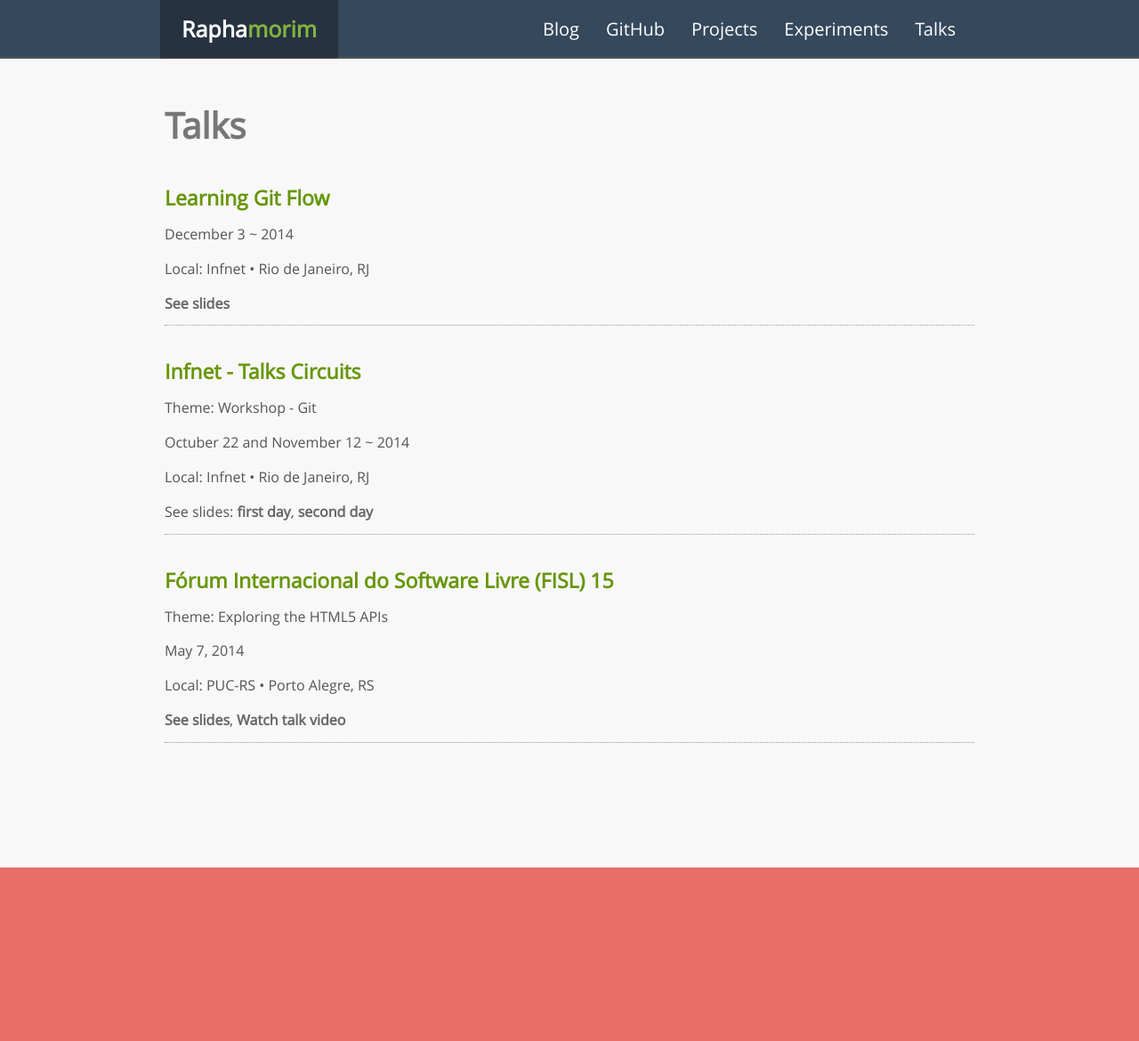
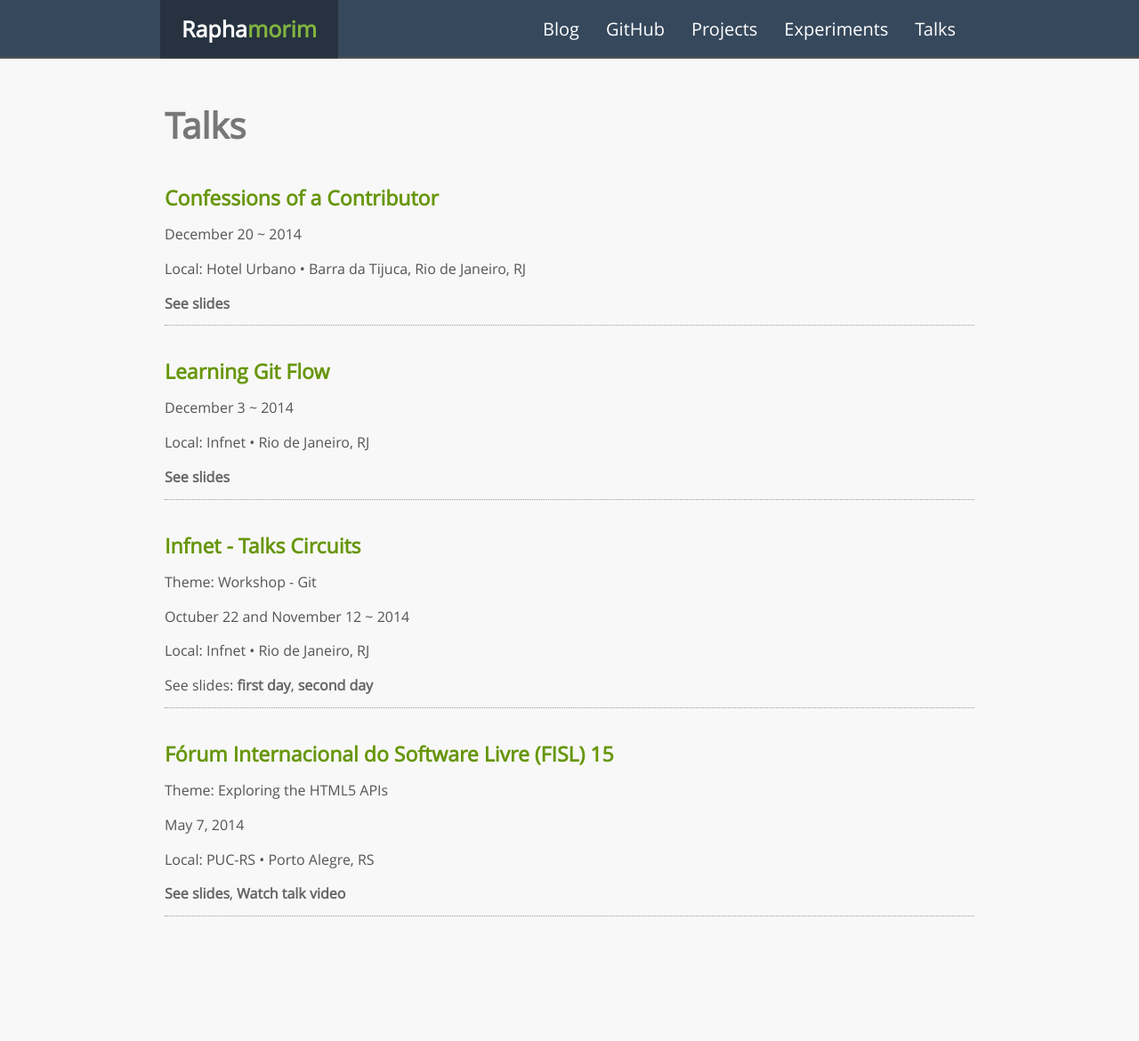
Before and after one commit to raphamorim/raphamorim.github.com, a Jekyll site: the page built from talks/index.md, in a window 1280 px wide. Shown: the whole page at 89% size. Built offline with Jekyll 4.4.1, drawn with Linux system fonts in a browser that asks for light colours; nearby versions of some CDN libraries; before the commit the page ends 975 px from its top, so only the background shows below that.

Commit message:
added talk: confessions of a contributor

```diff
--- a/talks/index.md
+++ b/talks/index.md
@@ -8,6 +8,14 @@
 ##Talks
 
 <ul id="exp">
+  <li>
+     <h3>Confessions of a Contributor </h3>
+     <p>December 20 ~ 2014</p>
+     <p>Local: Hotel Urbano • Barra da Tijuca, Rio de Janeiro, RJ</p>
+     <p>
+       <a href="https://speakerdeck.com/raphamorim/confissoes-de-um-contribuidor">See slides</a>
+    </p>
+  </li>
   <li>
      <h3>Learning Git Flow </h3>
      <p>December 3 ~ 2014</p>
```
Also changed, not shown: 1 other file.
